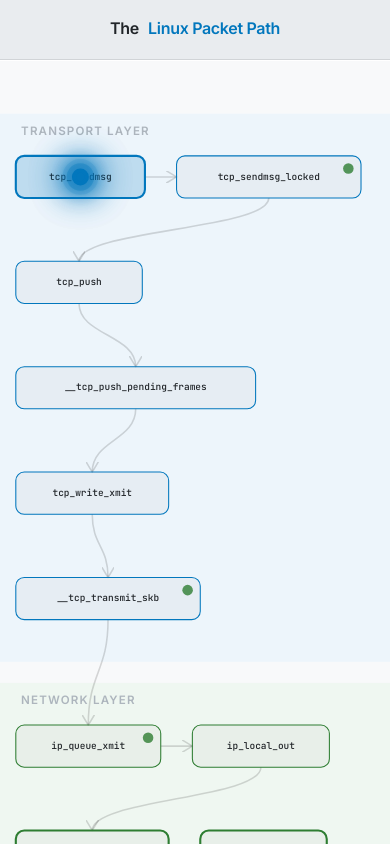
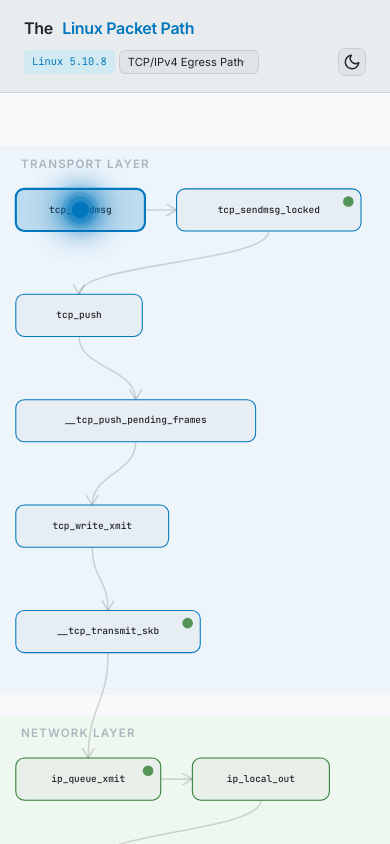
Before and after one commit to rizkiamr/linux-packet-visualizer, a React (Vite) app in the folder frontend/: page / in a window 390 px wide. Shown: the top 844 px of the page. Built offline with nearby package versions, Linux system fonts and the light colour scheme.

Commit message:
fix(frontend): adjust mobile header layout to match design

```diff
--- a/frontend/src/styles/index.css
+++ b/frontend/src/styles/index.css
@@ -1090,7 +1090,7 @@ body {
 
   .app {
     grid-template-columns: 1fr;
-    grid-template-rows: 60px 1fr auto auto;
+    grid-template-rows: min-content 1fr auto auto;
     grid-template-areas:
       "header"
       "canvas"
@@ -1154,8 +1154,8 @@ body {
   .app-header h1 {
     width: 100%;
     font-size: 1rem;
-    justify-content: center;
-    text-align: center;
+    justify-content: flex-start;
+    text-align: left;
     margin: 0;
   }
 
```
